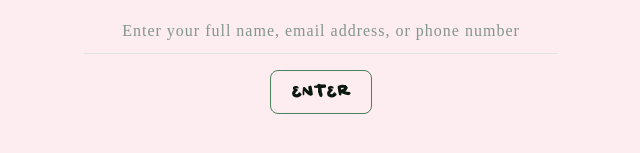
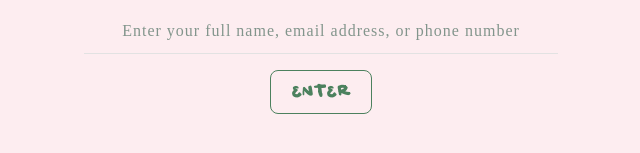
Before and after one commit to anahlewi/jade-seka-website, a React (Create React App) app: page / in a window 1280 px wide. Shown: the part 409-562 px from the top of the page, without its empty margins (319-959 px from the left). Built offline with nearby package versions, Linux system fonts and the light colour scheme; a web font is replaced by a local one.

Commit message:
fixing css issues

```diff
--- a/src/App.css
+++ b/src/App.css
@@ -199,7 +199,7 @@ input::placeholder {
   color:#e2e2e2;
 }
 
-button, .close-button-modal {
+.close-button-modal {
   color: #0A180F !important;
 }
 
```
